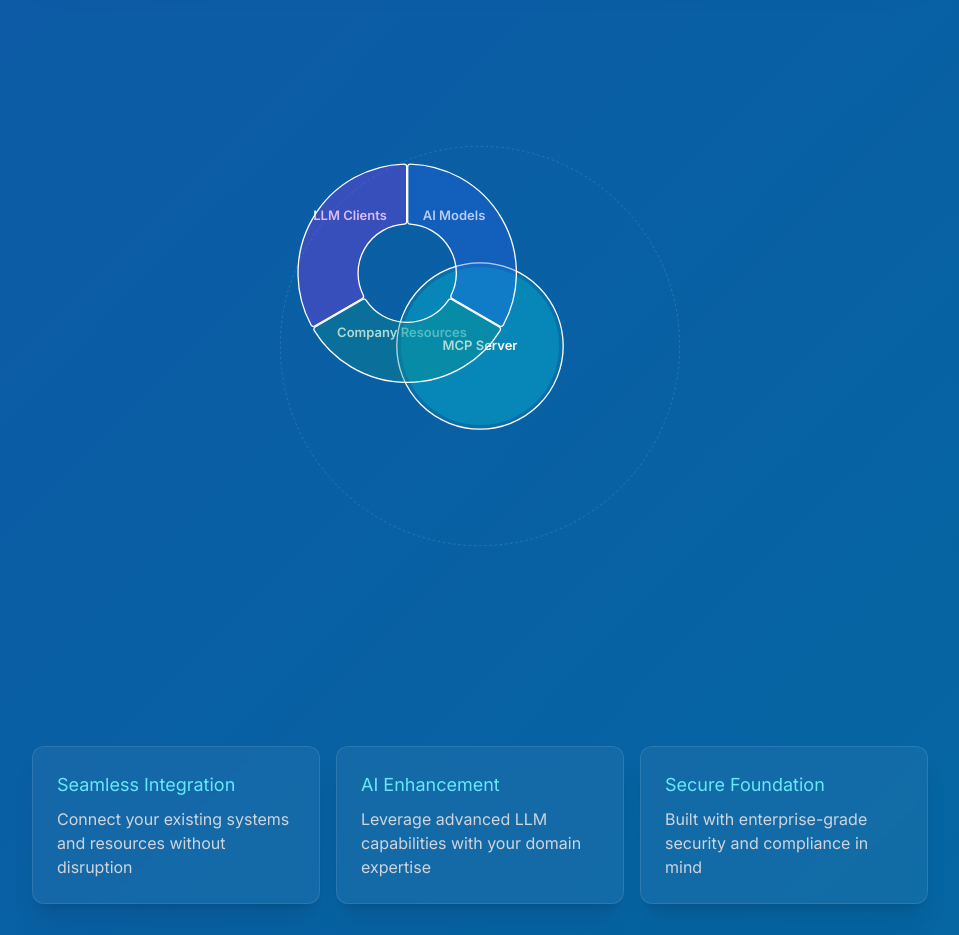
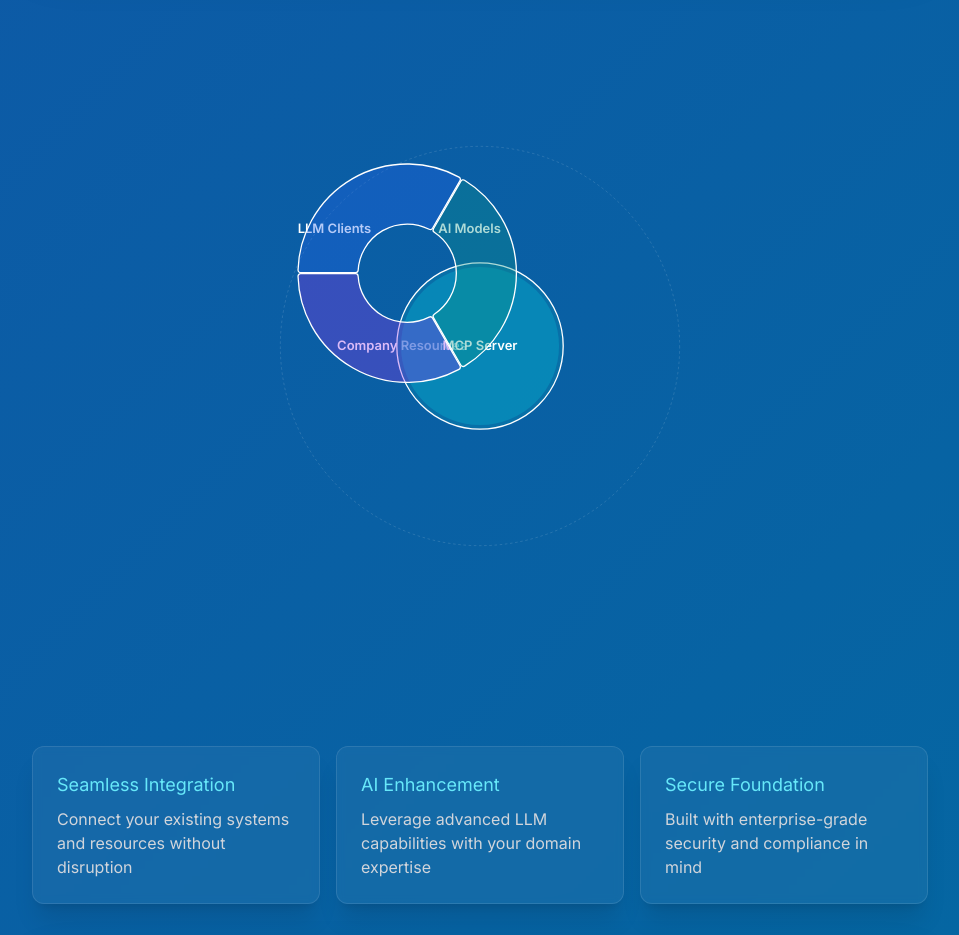
Before and after one commit to boorich/extraordinary_minds, a Next.js app: page / in a window 1280 px wide. Shown: the part 820-1755 px from the top of the page, without its empty margins (160-1119 px from the left). Built offline with nearby package versions, Linux system fonts and the light colour scheme.

Commit message:
fix: correct label positioning in respective segments
- Add proper angles for each segment's label
- Adjust pie start angle to align with design
- Place labels in their correct segments
- Maintain consistent label distance from center

```diff
--- a/src/components/MCPArchitectureNivo.tsx
+++ b/src/components/MCPArchitectureNivo.tsx
@@ -13,7 +13,7 @@ interface ArchitectureElement {
   color: string;
   value: number;
   details: string[];
-  labelPosition: { x: number, y: number }; // Fixed positions for labels
+  angle: number; // Angle in radians for label positioning
 }
 
 const architectureElements: ArchitectureElement[] = [
@@ -29,7 +29,7 @@ const architectureElements: ArchitectureElement[] = [
       'Domain-specific AI',
       'Model orchestration'
     ],
-    labelPosition: { x: 280, y: 120 } // 2 o'clock
+    angle: -Math.PI / 6 // 30 degrees clockwise from top
   },
   {
     id: 'resources',
@@ -43,7 +43,7 @@ const architectureElements: ArchitectureElement[] = [
       'Internal systems',
       'API integrations'
     ],
-    labelPosition: { x: 200, y: 300 } // 6 o'clock
+    angle: Math.PI / 2 // 90 degrees clockwise from top (bottom position)
   },
   {
     id: 'clients',
@@ -57,12 +57,22 @@ const architectureElements: ArchitectureElement[] = [
       'Security Controls',
       'Integration Tools'
     ],
-    labelPosition: { x: 120, y: 120 } // 10 o'clock
+    angle: -5 * Math.PI / 6 // 150 degrees counterclockwise from top
   }
 ];
 
 const MCPArchitecture = () => {
   const [activeElement, setActiveElement] = useState<string | null>(null);
+
+  const getLabelPosition = (angle: number) => {
+    const radius = 120; // Distance from center
+    const centerX = 200;
+    const centerY = 200;
+    return {
+      x: centerX + radius * Math.cos(angle),
+      y: centerY + radius * Math.sin(angle)
+    };
+  };
 
   return (
     <div className="relative w-full aspect-square max-w-3xl mx-auto p-16">
@@ -81,11 +91,13 @@ const MCPArchitecture = () => {
           />
 
           {/* Segment Labels */}
-          {architectureElements.map((element) => (
+          {architectureElements.map((element) => {
+            const pos = getLabelPosition(element.angle);
+            return (
               <text
                 key={element.id}
-              x={element.labelPosition.x}
-              y={element.labelPosition.y}
+                x={pos.x}
+                y={pos.y}
                 textAnchor="middle"
                 dominantBaseline="middle"
                 fill="white"
@@ -93,7 +105,8 @@ const MCPArchitecture = () => {
               >
                 {element.title}
               </text>
-          ))}
+            );
+          })}
 
           {/* Center MCP Server circle - interactive */}
           <g
@@ -149,6 +162,7 @@ const MCPArchitecture = () => {
             enableArcLabels={false}
             enableArcLinkLabels={false}
             isInteractive={true}
+            startAngle={-90}
             tooltip={() => null}
             onMouseEnter={(data) => {
               setActiveElement(data.id as string);
```
Lines whose indentation alone changed are shown as unchanged.
